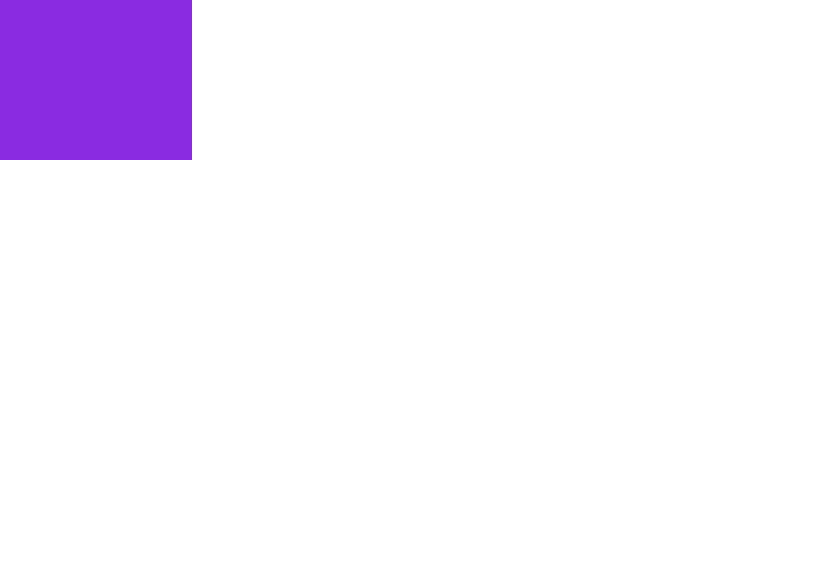
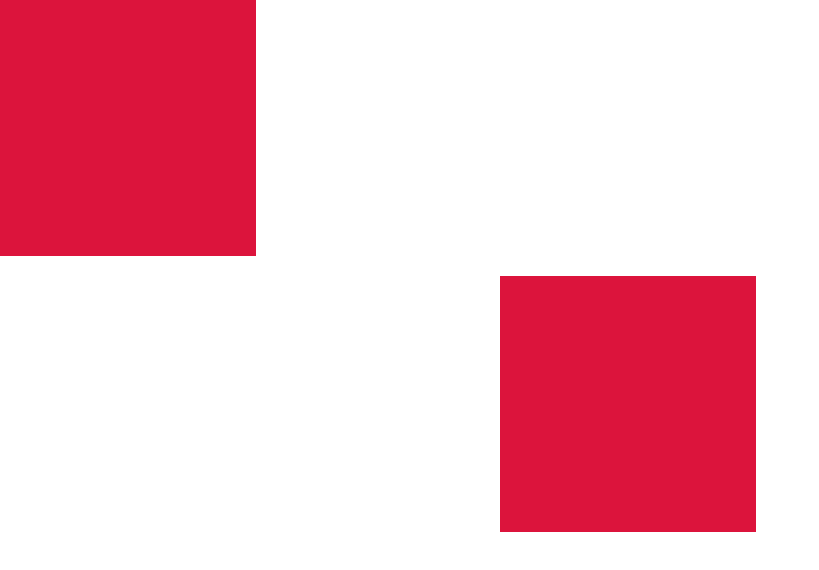
Before and after one commit to gohar-anjum/GSAP-practice, a plain HTML site: page index.html in a window 1280 px wide. Shown: the whole page, without its empty margins (0-819 px from the left). Drawn offline with nearby package versions, Linux system fonts and the light colour scheme.

Commit message:
Some Animations

```diff
--- a/index.html
+++ b/index.html
@@ -8,7 +8,10 @@
 </head>
 <body>
 
-    <div id="container"></div>
+    <div class="page">
+        <div class="container"></div>
+        <div class="container"></div>
+    </div>
 
     <script src="https://cdnjs.cloudflare.com/ajax/libs/gsap/3.12.5/gsap.min.js" integrity="sha512-7eHRwcbYkK4d9g/6tD/mhkf++eoTHwpNM9woBxtPUBWm67zeAfFC+HrdoE2GanKeocly/VxeLvIqwvCdk7qScg==" crossorigin="anonymous" referrerpolicy="no-referrer"></script>
     <script src="script.js"></script>
--- a/script.js
+++ b/script.js
@@ -1,5 +1,14 @@
-gsap.from("#container", {
-    x : 700,
-    duration : 2,
-    ease: Expo.easeInOut
+gsap.to(".container:nth-child(1)", {
+  x:500,
+  duration:2,
+  delay:1,
+  repeat:-1,
+  yoyo:true
 })
+gsap.from(".container:nth-child(2)", {
+    x:500,
+    duration:2,
+    delay:1,
+    repeat:-1,
+    yoyo:true
+  })
--- a/style.css
+++ b/style.css
@@ -7,8 +7,15 @@ html, boyd{
     width: 100%;
     height: 100%;
 }
-#container{
-    width: 15vw;
-    height: 20vh;
-    background-color: blueviolet;
+.page{
+    width: 100%;
+    height: 100%;
+    display: flex;
+    flex-direction: column;
+    gap: 20px;
 }
+.container{
+    width: 20vw;
+    height: 20vw;
+    background-color: crimson;
+}
```
